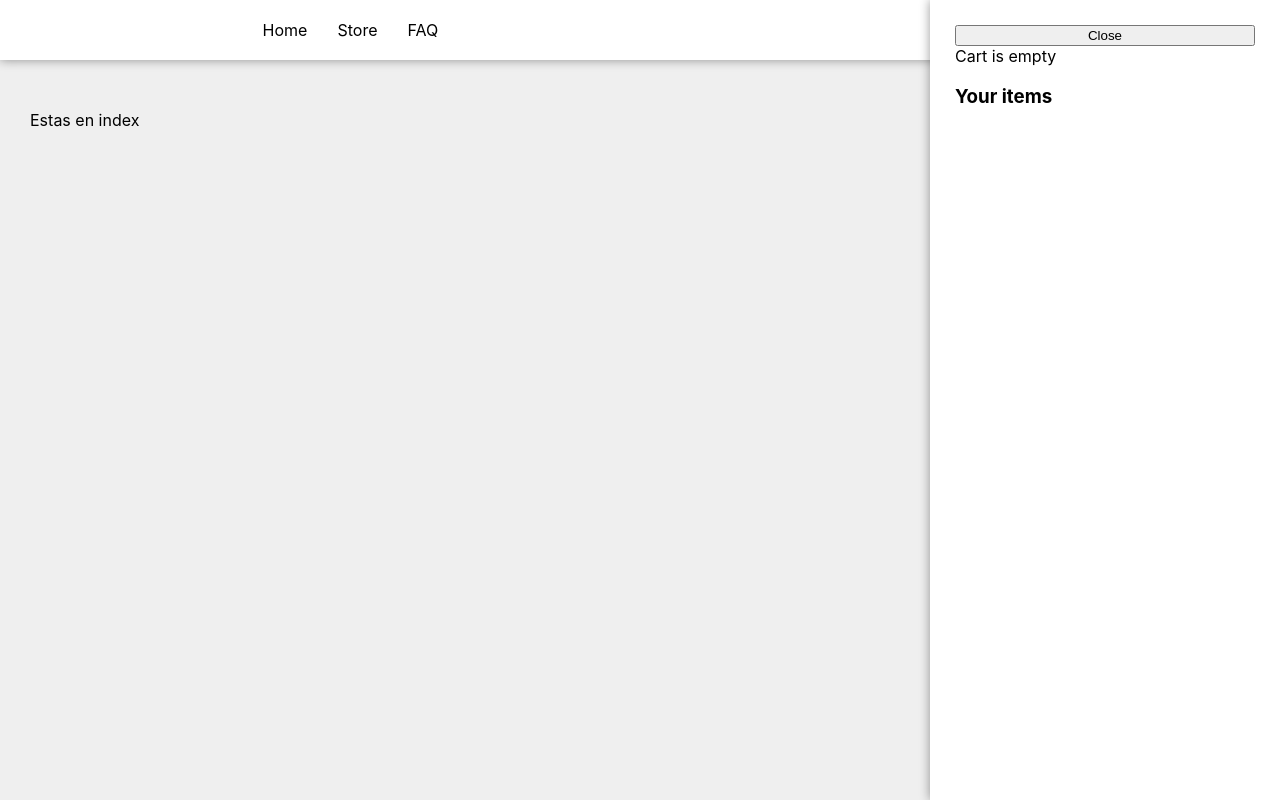
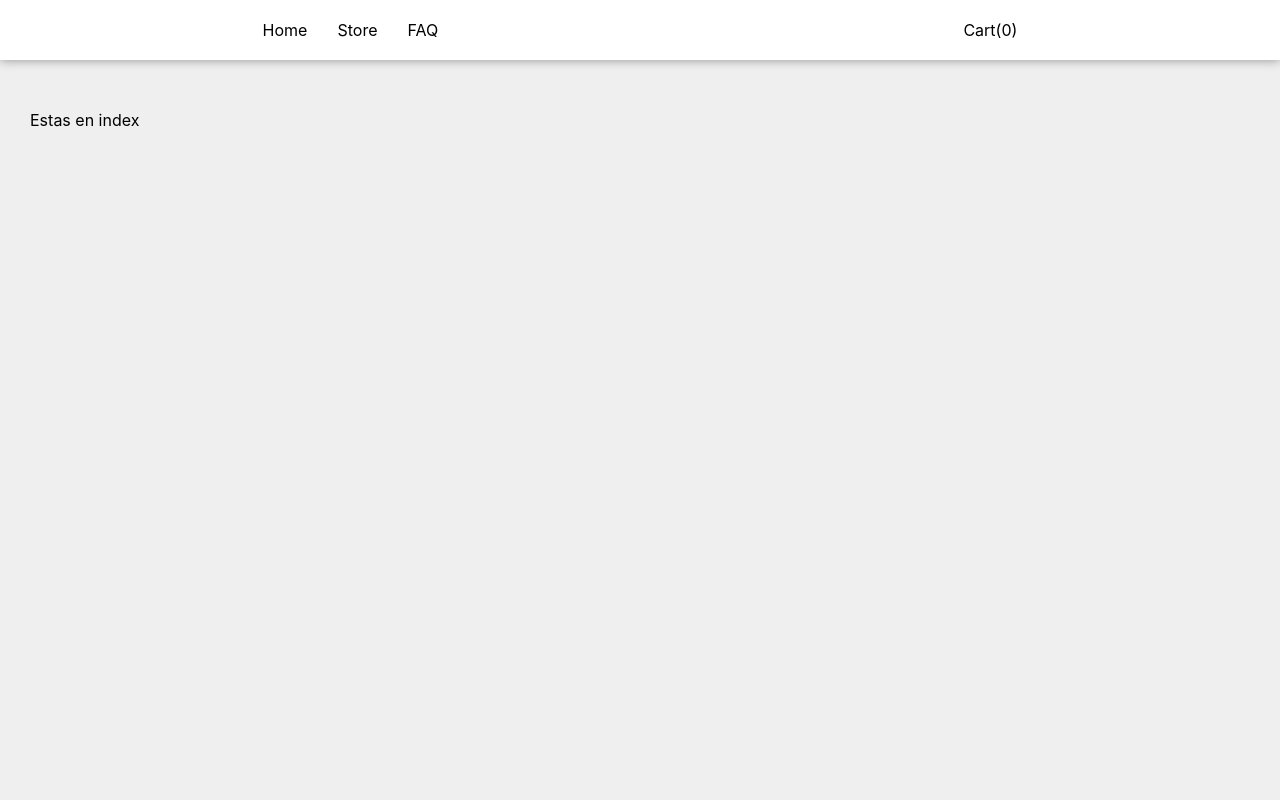
Before and after one commit to Edwardb11/ecommerce-nextjs, a Next.js app: page / in a window 1280 px wide. Built offline with nearby package versions, Linux system fonts and the light colour scheme.

Commit message:
fixing bug and adding button to open and close

```diff
--- a/components/menu.js
+++ b/components/menu.js
@@ -1,7 +1,12 @@
 import Link from "next/link";
 import style from "../styles/menu.module.css";
+import { useAppContext } from "./stateWrapper";
 
 export default function Menu() {
+  const cart = useAppContext();
+  function handleOpenCart() {
+    cart.openCart();
+  }
   return (
     <nav className={style.menu}>
       <div>
@@ -16,9 +21,9 @@ export default function Menu() {
         </Link>
       </div>
       <div>
-        <a className={style.link} href="#">
+        <a className={style.link} href="#" onClick={handleOpenCart}>
           {" "}
-          Cart(0)
+          Cart({cart.getNumberOfItems()})
         </a>
       </div>
     </nav>
--- a/components/shoppingCart.js
+++ b/components/shoppingCart.js
@@ -1,11 +1,17 @@
 import { useAppContext } from "./stateWrapper";
 import { Product } from "./product";
-import style  from "../styles/shoppingCart.module.css";
+import style from "../styles/shoppingCart.module.css";
 export default function ShoppingCart() {
   const cart = useAppContext();
+  function handleCloseCart() {
+    cart.closeCart();
+  }
   return (
-    <div className={style.shoppingCart}>
-      <button>Close</button>
+    <div
+      className={style.shoppingCart}
+      style={{ display: cart.isOpen ? "block" : "none" }}
+    >
+      <button onClick={handleCloseCart}>Close</button>
       <div>Cart is empty</div>
 
       <h3>Your items</h3>
--- a/components/stateWrapper.js
+++ b/components/stateWrapper.js
@@ -32,10 +32,13 @@ export default function StateWrapper({ children }) {
     setItems([...temp]);
   }
 
-  function handleNumberOfItems() {
-    total = items.reduce((acc, item) => acc + item.qty, 0);
+  function getNumberOfItems() {
+    const total = items.reduce((acc, item) => {
+      return (acc += item.qty);
+    }, 0);
     return total;
   }
+
 
   return (
     <AppContext.Provider
@@ -45,7 +48,7 @@ export default function StateWrapper({ children }) {
         openCart: handleOpenCart,
         closeCart: handleCloseCart,
         addItemToCart: handleAddItemToCart,
-        getNumberOfItems: handleNumberOfItems,
+        getNumberOfItems: getNumberOfItems,
       }}
     >
       {children}
```
